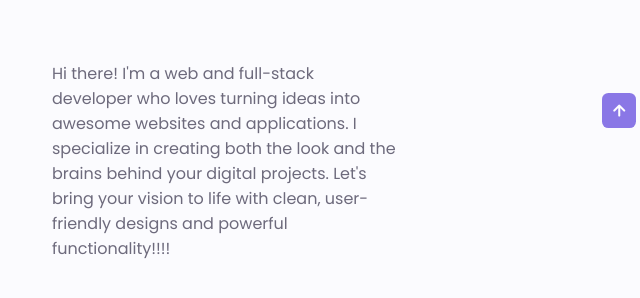
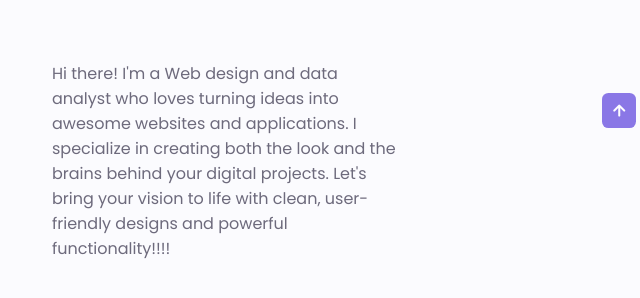
Before and after one commit to opk-hub/likitha-portfilo, a plain HTML site: page index.html in a window 1280 px wide. Shown: the part 832-1130 px from the top of the page, 628-1268 px from the left. Drawn offline with nearby package versions, Linux system fonts and the light colour scheme.

Commit message:
change description

```diff
--- a/index.html
+++ b/index.html
@@ -174,7 +174,7 @@
 
           <div class="about__data">
             <p class="about__description">
-              Hi there! I'm a web and full-stack developer who loves turning
+              Hi there! I'm a Web design and data analyst who loves turning
               ideas into awesome websites and applications. I specialize in
               creating both the look and the brains behind your digital
               projects. Let's bring your vision to life with clean,
```
Also changed, not shown: assets/img/likitha (3).jpg (added), assets/img/likitha-main (1).jpg (added), assets/img/likitha-main-removebg-preview.png (added), assets/img/likitha__2_-removebg-preview (1).png (added).
